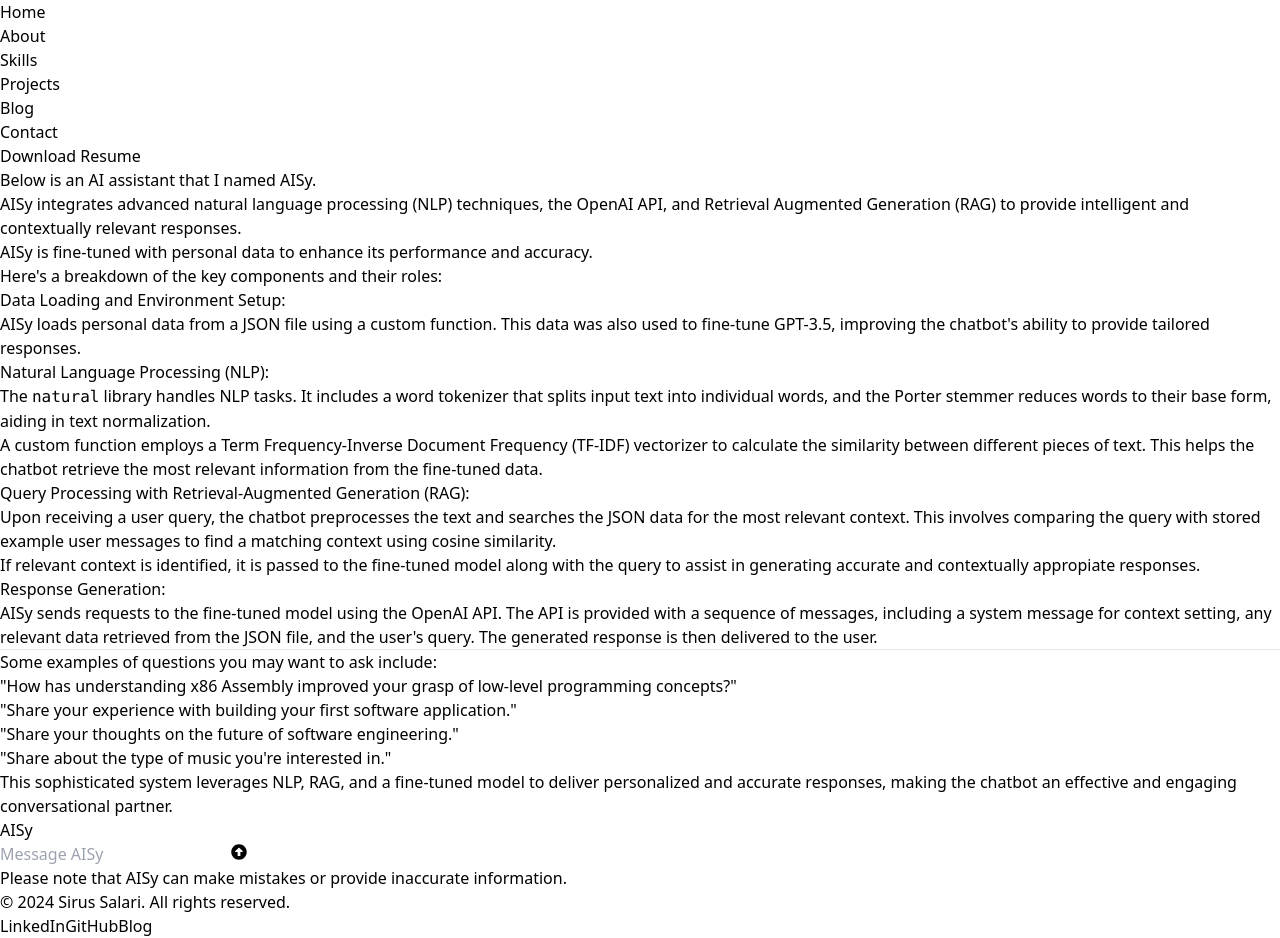
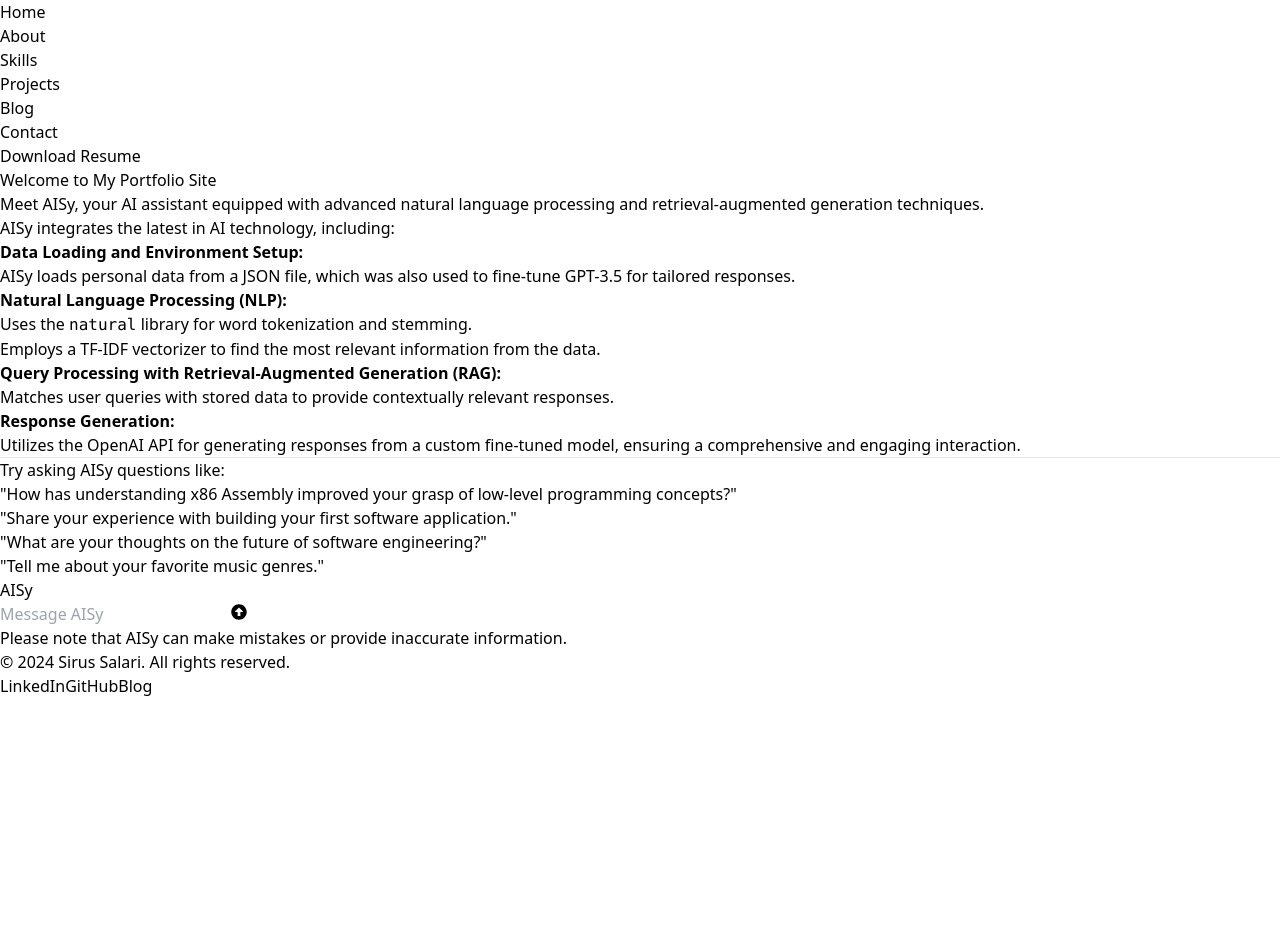
Before and after one commit to sirus-the-beaver/sirussalari, a React (Vite) app in the folder client/: page / in a window 1280 px wide. After the commit the page ends 800 px from the top, so only its background shows below. Built offline with nearby package versions, Linux system fonts and the light colour scheme.

Commit message:
Update content and styling on home page

```diff
--- a/client/src/pages/Home.jsx
+++ b/client/src/pages/Home.jsx
@@ -3,47 +3,52 @@ import Chatbot from '../components/Chatbot';
 
 export default function Home() {
     return (
-        <section className="flex flex-col text-white font-serif justify-center items-center dark:bg-gray-900">
-            <div className="max-w-lg mx-auto p-4">
-                <p className="text-center">Below is an AI assistant that I named AISy.</p>
-                <p className="text-center">AISy integrates advanced natural language processing (NLP) techniques, the OpenAI API, and Retrieval Augmented Generation (RAG) to provide intelligent and contextually relevant responses.</p>
-                <p className="text-center">AISy is fine-tuned with personal data to enhance its performance and accuracy.</p>
-                <p className="text-center">Here's a breakdown of the key components and their roles:</p>
-                <ol className="list-decimal list-inside">
-                    <li className="md:text-lg">Data Loading and Environment Setup:
-                        <ul className="list-disc list-inside">
-                            <li className="md:text-base">AISy loads personal data from a JSON file using a custom function. This data was also used to fine-tune GPT-3.5, improving the chatbot's ability to provide tailored responses.</li>
+        <section className="flex flex-col items-center min-h-screen p-8 bg-gray-100 dark:bg-gray-900 text-gray-900 dark:text-gray-300">
+            <div className="max-w-2xl mx-auto text-center">
+                <header className="mb-8">
+                    <h1 className="text-4xl font-extrabold text-gray-900 dark:text-white">Welcome to My Portfolio Site</h1>
+                    <p className="mt-4 text-lg">Meet AISy, your AI assistant equipped with advanced natural language processing and retrieval-augmented generation techniques.</p>
+                </header>
+                <div className="bg-white dark:bg-gray-800 rounded-lg shadow-lg p-6 mb-4">
+                    <p className="mb-4">AISy integrates the latest in AI technology, including:</p>
+                    <ol className="list-decimal list-inside text-left space-y-4">
+                        <li>
+                            <strong className="text-lg">Data Loading and Environment Setup:</strong>
+                            <ul className="list-disc list-inside ml-4 space-y-2">
+                                <li>AISy loads personal data from a JSON file, which was also used to fine-tune GPT-3.5 for tailored responses.</li>
                             </ul>
                         </li>
-                    <li className="md:text-lg">Natural Language Processing (NLP):
-                        <ul className="list-disc list-inside">
-                            <li className="md:text-base">The <code>natural</code> library handles NLP tasks. It includes a word tokenizer that splits input text into individual words, and the Porter stemmer reduces words to their base form, aiding in text normalization.</li>
-                            <li className="md:text-base">A custom function employs a Term Frequency-Inverse Document Frequency (TF-IDF) vectorizer to calculate the similarity between different pieces of text. This helps the chatbot retrieve the most relevant information from the fine-tuned data.</li>
+                        <li>
+                            <strong className="text-lg">Natural Language Processing (NLP):</strong>
+                            <ul className="list-disc list-inside ml-4 space-y-2">
+                                <li>Uses the <code>natural</code> library for word tokenization and stemming.</li>
+                                <li>Employs a TF-IDF vectorizer to find the most relevant information from the data.</li>
                             </ul>
                         </li>
-                    <li className="md:text-lg">Query Processing with Retrieval-Augmented Generation (RAG):
-                        <ul className="list-disc list-inside">
-                            <li className="md:text-base">Upon receiving a user query, the chatbot preprocesses the text and searches the JSON data for the most relevant context. This involves comparing the query with stored example user messages to find a matching context using cosine similarity.</li>
-                            <li className="md:text-base">If relevant context is identified, it is passed to the fine-tuned model along with the query to assist in generating accurate and contextually appropiate responses.</li>
+                        <li>
+                            <strong className="text-lg">Query Processing with Retrieval-Augmented Generation (RAG):</strong>
+                            <ul className="list-disc list-inside ml-4 space-y-2">
+                                <li>Matches user queries with stored data to provide contextually relevant responses.</li>
                             </ul>
                         </li>
-                    <li className="md:text-lg">Response Generation:
-                        <ul className="list-disc list-inside">
-                            <li className="md:text-base">AISy sends requests to the fine-tuned model using the OpenAI API. The API is provided with a sequence of messages, including a system message for context setting, any relevant data retrieved from the JSON file, and the user's query. The generated response is then delivered to the user.</li>
+                        <li>
+                            <strong className="text-lg">Response Generation:</strong>
+                            <ul className="list-disc list-inside ml-4 space-y-2">
+                                <li>Utilizes the OpenAI API for generating responses from a custom fine-tuned model, ensuring a comprehensive and engaging interaction.</li>
                             </ul>
                         </li>
                     </ol>
-                <hr className="my-4" />
-                <p className="text-center">Some examples of questions you may want to ask include:</p>
-                <ul className="mb-4 list-disc list-inside">
-                    <li className="md:text-base">"How has understanding x86 Assembly improved your grasp of low-level programming concepts?"</li>
-                    <li className="md:text-base">"Share your experience with building your first software application."</li>
-                    <li className="md:text-base">"Share your thoughts on the future of software engineering."</li>
-                    <li className="md:text-base">"Share about the type of music you're interested in."</li>
+                    <hr className="my-8 border-gray-400" />
+                    <p className="mb-4">Try asking AISy questions like:</p>
+                    <ul className="list-disc list-inside text-left space-y-2">
+                        <li>"How has understanding x86 Assembly improved your grasp of low-level programming concepts?"</li>
+                        <li>"Share your experience with building your first software application."</li>
+                        <li>"What are your thoughts on the future of software engineering?"</li>
+                        <li>"Tell me about your favorite music genres."</li>
                     </ul>
-                <p className="text-center">This sophisticated system leverages NLP, RAG, and a fine-tuned model to deliver personalized and accurate responses, making the chatbot an effective and engaging conversational partner.</p>
                 </div>
                 <Chatbot className="mt-4" />
+            </div>
         </section>
     )
 }
```
Lines whose indentation alone changed are shown as unchanged.
